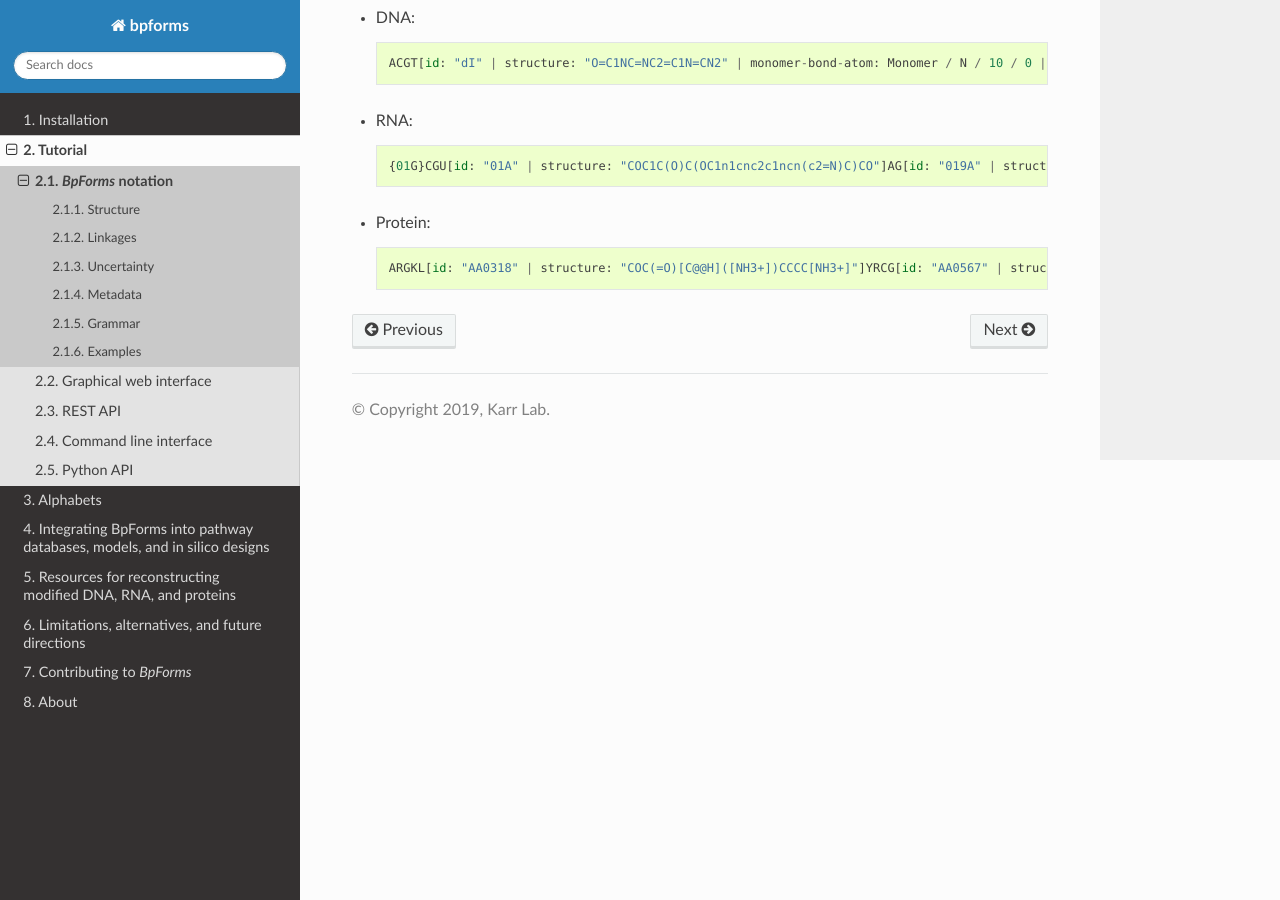
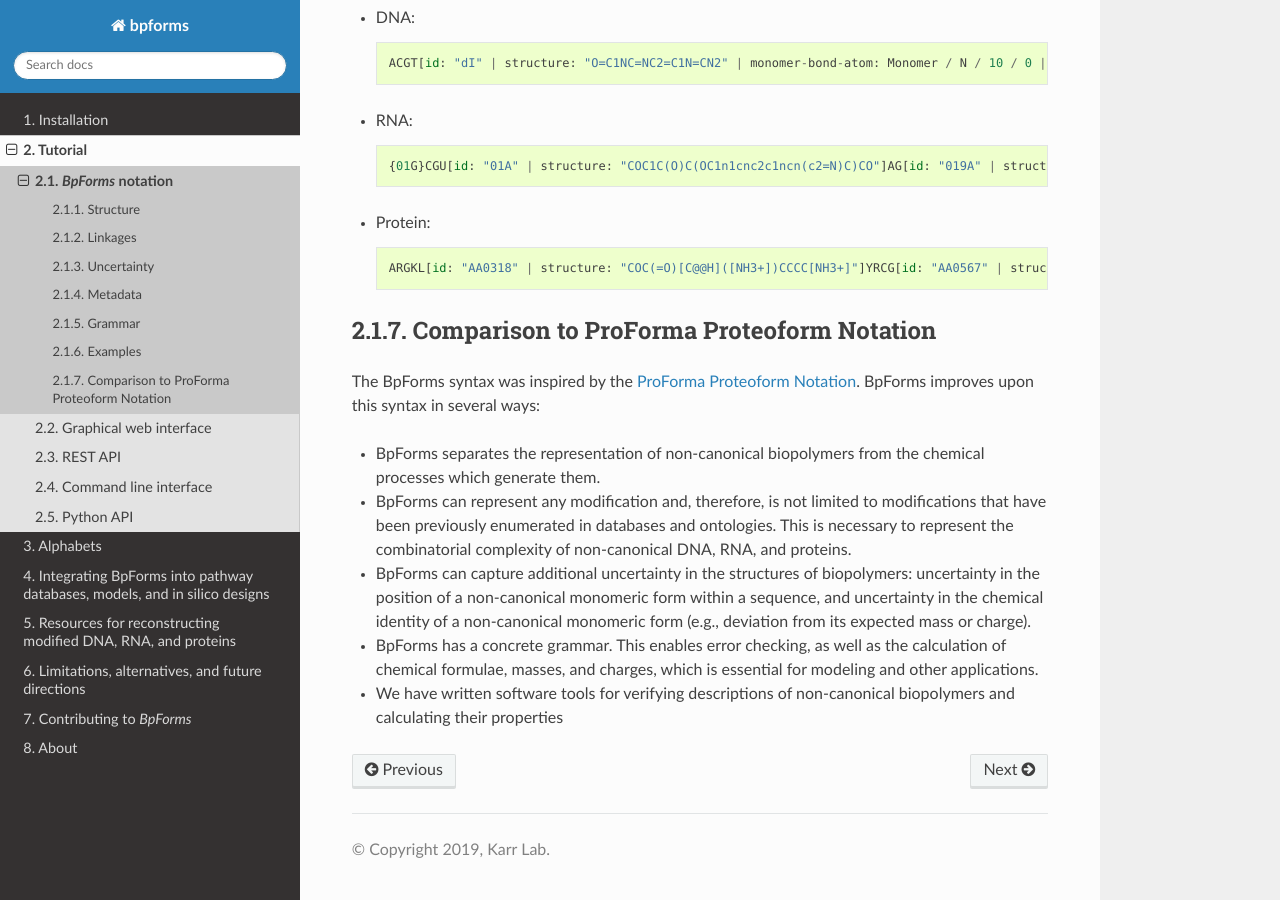
Before and after one commit to KarrLab/bpforms, a Sphinx documentation site: the page built from docs/notation.rst, in a window 1280 px wide and 900 px high, scrolled down 3116 px. Built offline with Sphinx 7.4.7 and the Read the Docs theme 2.0.0, drawn with Linux system fonts in a browser that asks for light colours; pages that are not in the unit, such as notebooks, are missing from menus.

```diff
--- a/docs/notation.rst
+++ b/docs/notation.rst
@@ -121,3 +121,15 @@ Examples
 * Protein::
 
     ARGKL[id: "AA0318" | structure: "COC(=O)[C@@H]([NH3+])CCCC[NH3+]"]YRCG[id: "AA0567" | structure: "CC=CC(=O)NCCCC[C@@H](C=O)[NH3+]"]
+
+
+Comparison to ProForma Proteoform Notation
+^^^^^^^^^^^^^^^^^^^^^^^^^^^^^^^^^^^^^^^^^^
+
+The BpForms syntax was inspired by the `ProForma Proteoform Notation <http://www.topdownproteomics.org/resources/proforma/>`_. BpForms improves upon this syntax in several ways:
+
+* BpForms separates the representation of non-canonical biopolymers from the chemical processes which generate them.
+* BpForms can represent any modification and, therefore, is not limited to modifications that have been previously enumerated in databases and ontologies. This is necessary to represent the combinatorial complexity of non-canonical DNA, RNA, and proteins.
+* BpForms can capture additional uncertainty in the structures of biopolymers: uncertainty in the position of a non-canonical monomeric form within a sequence, and uncertainty in the chemical identity of a non-canonical monomeric form (e.g., deviation from its expected mass or charge).
+* BpForms has a concrete grammar. This enables error checking, as well as the calculation of chemical formulae, masses, and charges, which is essential for modeling and other applications.
+* We have written software tools for verifying descriptions of non-canonical biopolymers and calculating their properties
```
Also changed, not shown: README.md (+22 -22 lines).
